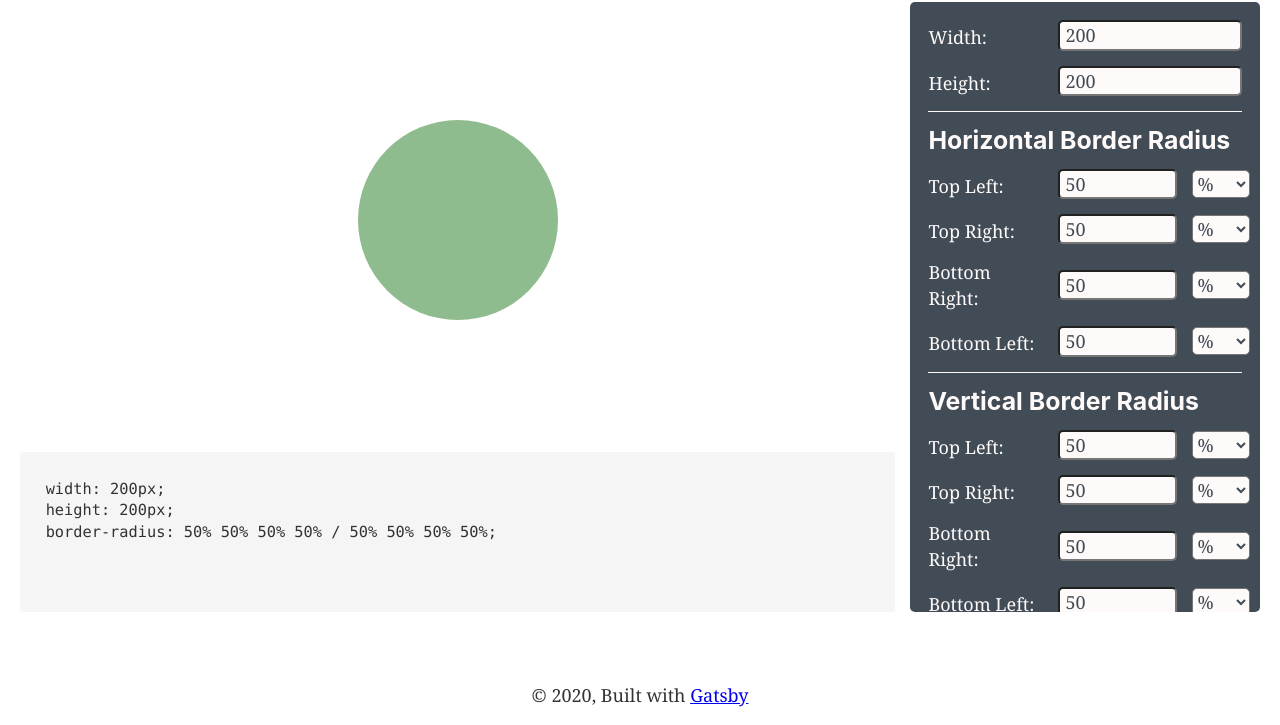
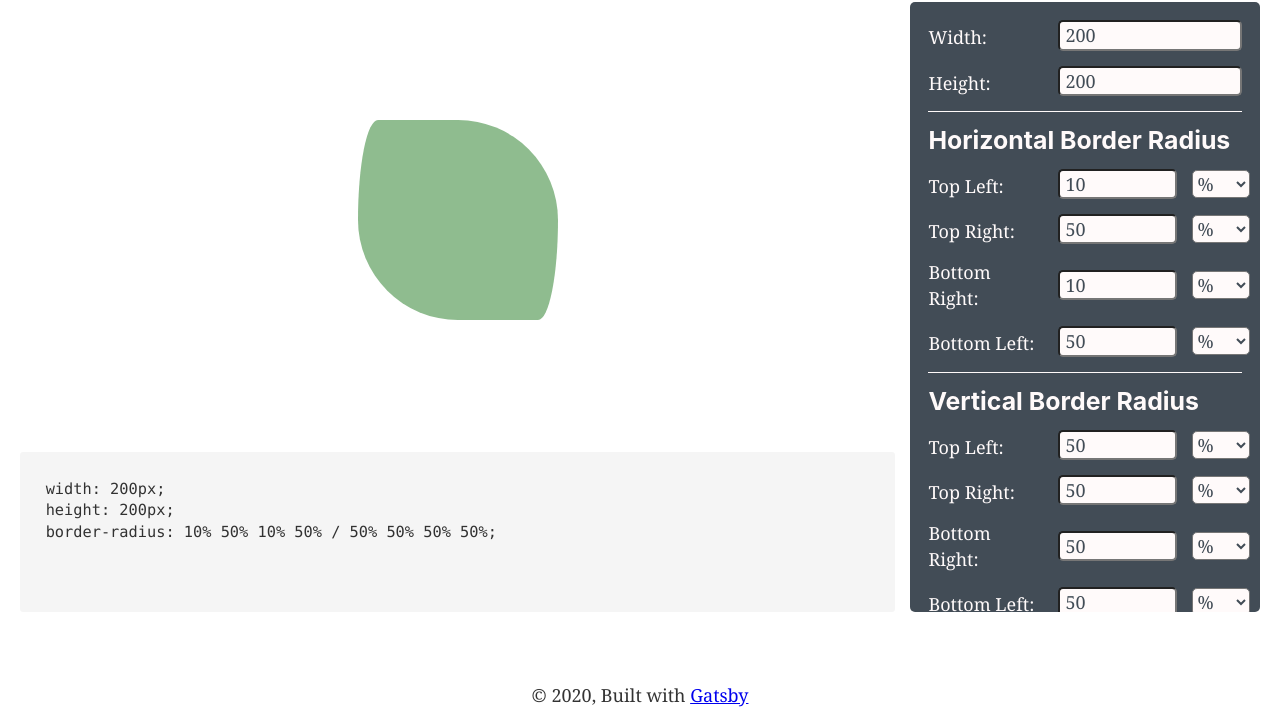
Before and after one commit to jgarrow/css-playgrounds, a Gatsby site: page /border-radius in a window 1280 px wide. Shown: the part 191-916 px from the top of the page. Built offline with nearby package versions, Linux system fonts and the light colour scheme; Gatsby itself is replaced by a stand-in of ours.

Commit message:
Change starting values

```diff
--- a/src/pages/border-radius.js
+++ b/src/pages/border-radius.js
@@ -26,9 +26,9 @@ const IndexPage = () => {
   const [values, setValues] = useState({
     width: 200,
     height: 200,
-    horTopLeft: 50,
+    horTopLeft: 10,
     horTopRight: 50,
-    horBottomRight: 50,
+    horBottomRight: 10,
     horBottomLeft: 50,
     verTopLeft: 50,
     verTopRight: 50,
```
